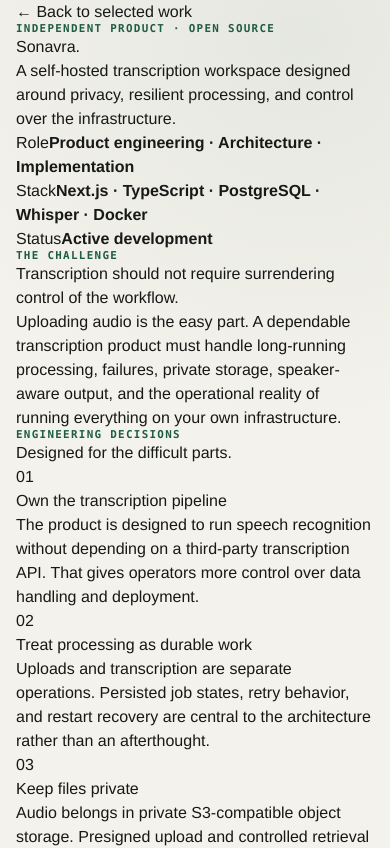
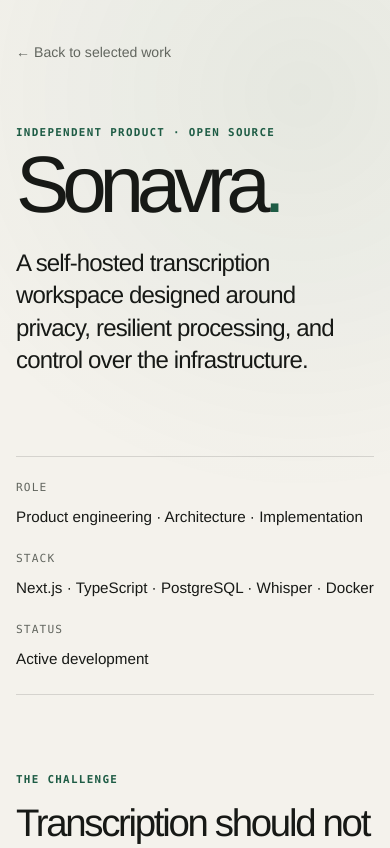
Before and after one commit to rmkasendwa/rmkasendwa, a Next.js app: page /work/sonavra in a window 390 px wide. Shown: the top 848 px of the page. Built offline with nearby package versions, Linux system fonts and the light colour scheme; no server answers.

Commit message:
style: add responsive editorial case study layout

```diff
--- a/app/globals.css
+++ b/app/globals.css
@@ -1196,3 +1196,30 @@
     transition-duration: 0.01ms !important;
   }
 }
+
+/* Case studies: evidence-first editorial layout */
+.case-study { max-width: 1120px; padding-block: clamp(2.5rem, 6vw, 6rem); }
+.case-study-back, .case-study-footer a { color: var(--muted); font-size: .88rem; }
+.case-study-back:hover, .case-study-footer a:hover { color: var(--accent); }
+.case-study > .eyebrow { margin-top: clamp(4rem, 9vw, 8rem); }
+.case-study h1 { margin: .5rem 0 1.5rem; font-size: clamp(5rem, 13vw, 11rem); font-weight: 550; letter-spacing: -.09em; line-height: .95; }
+.case-study-period { color: var(--accent); }
+.case-study-lead { max-width: 820px; font-size: clamp(1.5rem, 3vw, 2.7rem); line-height: 1.35; letter-spacing: -.035em; }
+.case-study-meta { display: grid; grid-template-columns: repeat(3, minmax(0,1fr)); gap: 2rem; margin-top: 5rem; padding-block: 1.5rem; border-top: 1px solid var(--line); border-bottom: 1px solid var(--line); }
+.case-study-meta div { display: grid; gap: .7rem; }
+.case-study-meta span { color: var(--muted); font: .7rem var(--font-mono); text-transform: uppercase; letter-spacing: .1em; }
+.case-study-meta strong { font-size: .95rem; font-weight: 500; line-height: 1.5; }
+.case-study-section { padding-block: clamp(5rem, 10vw, 9rem); border-bottom: 1px solid var(--line); }
+.case-study-section h2 { max-width: 900px; margin: 1rem 0 2rem; font-size: clamp(2.4rem, 5vw, 5rem); font-weight: 520; line-height: 1.1; letter-spacing: -.06em; }
+.case-study-section > p:not(.eyebrow) { max-width: 730px; color: var(--muted); font-size: 1.1rem; line-height: 1.8; }
+.case-study-decisions { display: grid; grid-template-columns: repeat(2,minmax(0,1fr)); gap: 2rem; margin-top: 4rem; }
+.case-study-decisions article { border-top: 1px solid var(--line); padding-top: 1.5rem; }
+.case-study-decisions article > span { color: var(--accent); font: .8rem var(--font-mono); }
+.case-study-decisions h3 { font-size: clamp(1.4rem, 2.5vw, 2.1rem); font-weight: 520; letter-spacing: -.04em; }
+.case-study-decisions p { color: var(--muted); line-height: 1.75; }
+.case-study-link { display: inline-flex; margin-top: 2rem; padding: 1rem 0; border-bottom: 1px solid var(--accent); color: var(--accent); font-weight: 600; }
+.case-study-footer { display: flex; justify-content: space-between; gap: 1.5rem; padding-top: 3rem; }
+@media (max-width: 640px) {
+  .case-study-meta, .case-study-decisions { grid-template-columns: 1fr; }
+  .case-study-meta { gap: 1.5rem; }
+}
```
